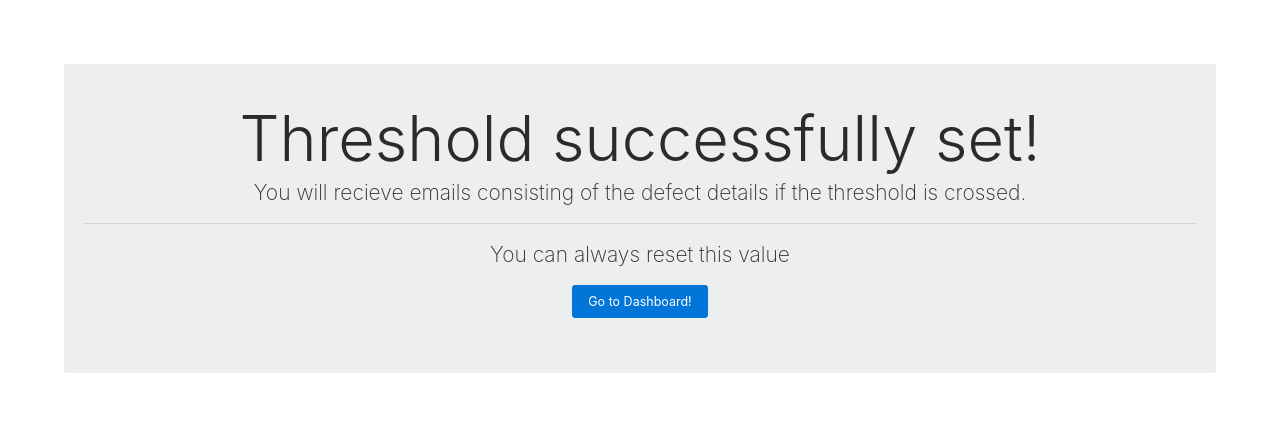
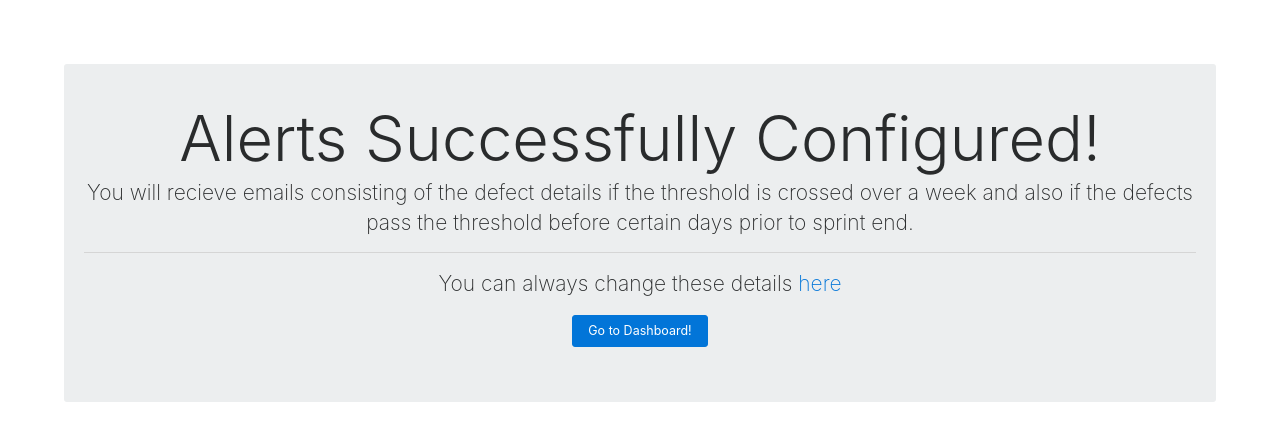
Before and after one commit to hemmonash/Accenture-bootcamp-project-team4, a Flask app: template test-flask/templates/result_template.html in a window 1280 px wide. Shown: the top 441 px of the page. Run offline with Flask 2, Linux system fonts and the light colour scheme; the template is opened without the code that fills it, so the values that code supplies are empty; some libraries are stand-ins or nearby versions.

Commit message:
UPDATE: Minor changes to the template and logic

```diff
--- a/test-flask/templates/result_template.html
+++ b/test-flask/templates/result_template.html
@@ -34,10 +34,10 @@
   <body>
       <center>
     <div class="jumbotron" style="margin: 5%;">
-        <h1 class="display-3">Threshold successfully set!</h1>
-        <p class="lead">You will recieve emails consisting of the defect details if the threshold is crossed.</p>
+        <h1 class="display-3">Alerts Successfully Configured!</h1>
+        <p class="lead">You will recieve emails consisting of the defect details if the threshold is crossed over a week and also if the defects pass the threshold before certain days prior to sprint end.</p>
         <hr class="my-4">
-        <p>You can always reset this value</p>
+        <p>You can always change these details <a href="https://techbootcamp.mywizard360.com/melbootcamp2019julyt4_5000">here</a></p>
         <p class="lead">
           <a class="btn btn-primary btn-lg" href="https://techbootcamp.mywizard360.com/melbootcamp2019julyt4_5601/" role="button">Go to Dashboard!</a>
         </p>
```
